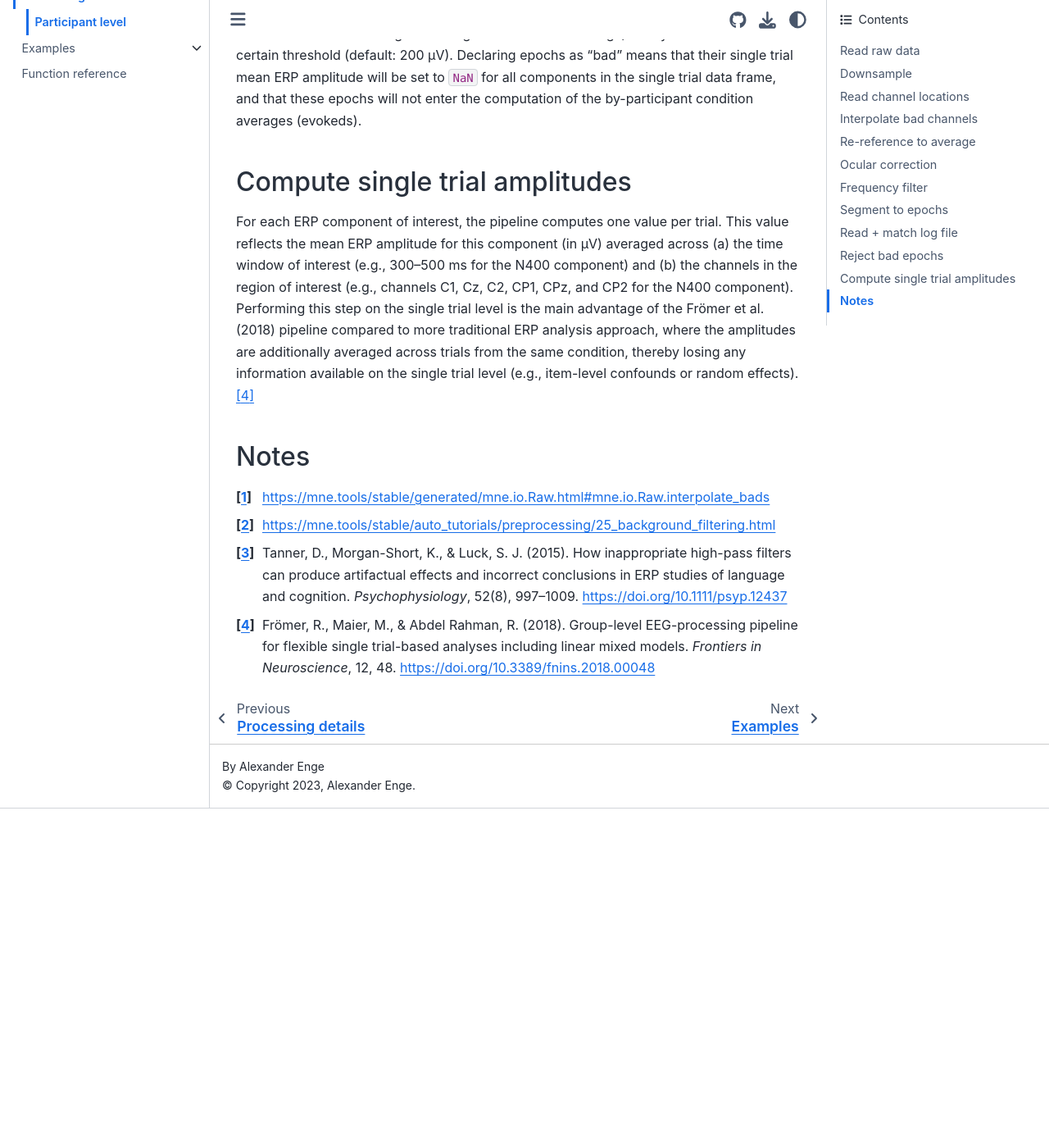
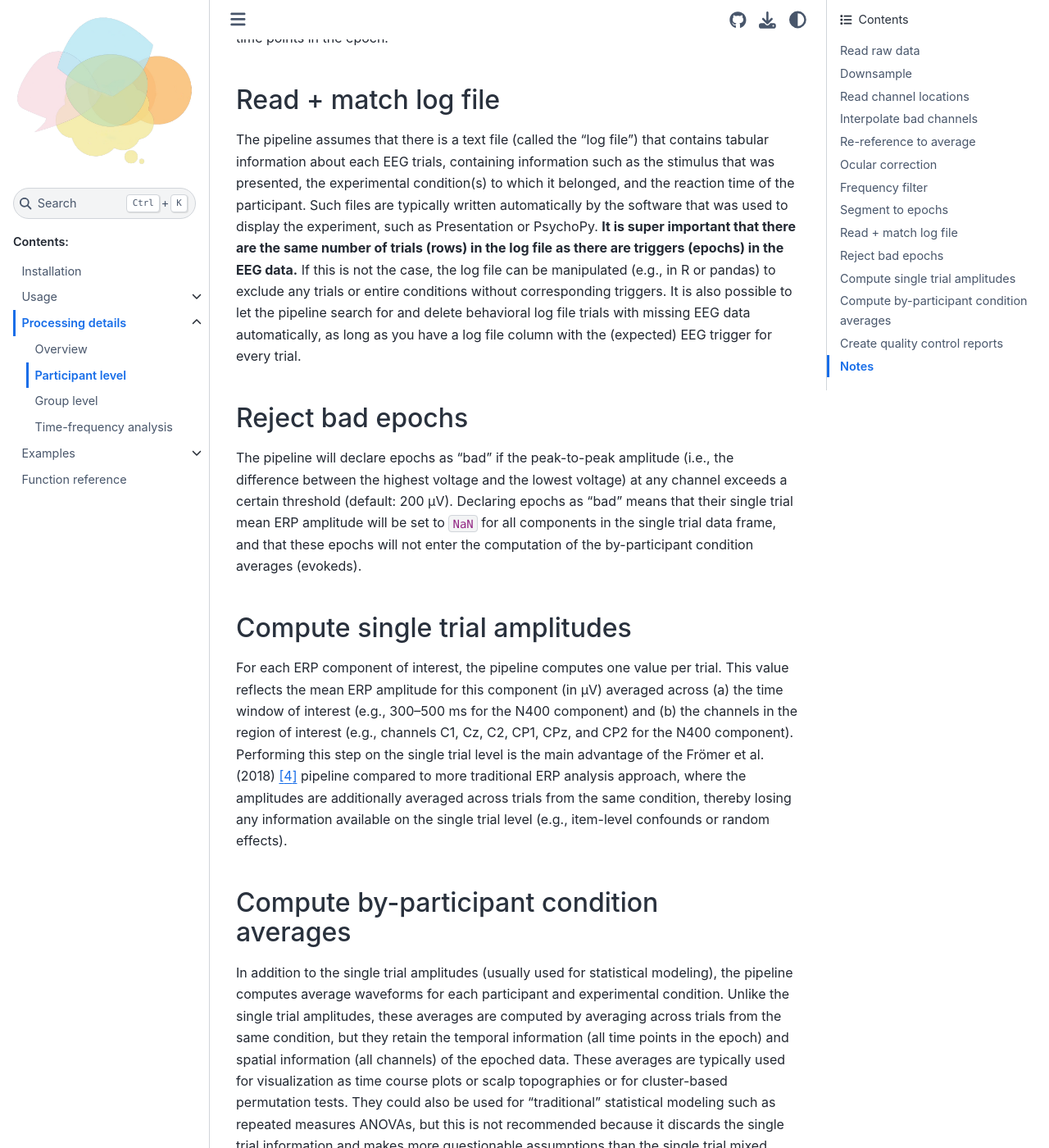
Before and after one commit to alexenge/hu-neuro-pipeline, a Sphinx documentation site: the page built from doc/processing_participant.rst, in a window 1280 px wide and 1400 px high, scrolled down 2751 px. Shown: the whole window at 82% size. Built offline with Sphinx 7.4.7 and the Sphinx Book theme 1.1.4, drawn with Linux system fonts in a browser that asks for light colours; pages that are not in the unit, such as notebooks, are missing from menus; the version number could not be read and is left out; before the commit the page ends 3737 px from its top, so only the background shows below that; some of the changed text lies outside the part shown.

```diff
--- a/doc/participant.rst
+++ b/doc/processing_participant.rst
@@ -80,7 +84,22 @@ Compute single trial amplitudes
 
 For each ERP component of interest, the pipeline computes one value per trial.
 This value reflects the mean ERP amplitude for this component (in µV) averaged across (a) the time window of interest (e.g., 300--500 ms for the N400 component) and (b) the channels in the region of interest (e.g., channels C1, Cz, C2, CP1, CPz, and CP2 for the N400 component).
-Performing this step on the single trial level is the main advantage of the Frömer et al. (2018) pipeline compared to more traditional ERP analysis approach, where the amplitudes are additionally averaged across trials from the same condition, thereby losing any information available on the single trial level (e.g., item-level confounds or random effects). [#]_
+Performing this step on the single trial level is the main advantage of the Frömer et al. (2018) [#]_ pipeline compared to more traditional ERP analysis approach, where the amplitudes are additionally averaged across trials from the same condition, thereby losing any information available on the single trial level (e.g., item-level confounds or random effects).
+
+Compute by-participant condition averages
+-----------------------------------------
+
+In addition to the single trial amplitudes (usually used for statistical modeling), the pipeline computes average waveforms for each participant and experimental condition.
+Unlike the single trial amplitudes, these averages are computed by averaging across trials from the same condition, but they retain the temporal information (all time points in the epoch) and spatial information (all channels) of the epoched data.
+These averages are typically used for visualization as time course plots or scalp topographies or for cluster-based permutation tests.
+They could also be used for "traditional" statistical modeling such as repeated measures ANOVAs, but this is not recommended because it discards the single trial information and makes more questionable assumptions than the single trial mixed modeling approach.
+
+Create quality control reports
+------------------------------
+
+Optionally, the pipeline creates one quality control (QC) report file in HTML format for each participant.
+This contains plots of the data before and after preprocessing as well as some summary statistics and metadata.
+It is especially recommended to check these reports when using ICA for artifact correction, to confirm that the automatic component detection algorithm has indeed indentified plausible eye blink and eye movement components.
 
 Notes
 -----
--- /dev/null
+++ b/doc/processing_tfr.rst
@@ -0,0 +1,8 @@
+Time-frequency analysis
+=======================
+
+.. contents::
+    :depth: 2
+    :backlinks: none
+
+*Work in progress*
--- a/doc/usage.rst
+++ b/doc/usage.rst
@@ -4,5 +4,6 @@ Usage
 .. toctree::
    :maxdepth: 2
 
-   quickstart
-   inputs
+   usage_quickstart
+   usage_inputs
+   usage_outputs
--- a/doc/quickstart.rst
+++ b/doc/usage_quickstart.rst
@@ -1,5 +1,9 @@
 Quickstart
 ==========
+
+.. contents::
+    :depth: 2
+    :backlinks: none
 
 For Python users
 ----------------
```
Also changed, not shown: other parts of doc/processing_participant.rst (+4 -0 lines), doc/installation.rst (+5 -2 lines), doc/processing.rst (+4 -8 lines), doc/processing_group.rst (added, +29 -0 lines), doc/processing_overview.rst (added, +10 -0 lines), doc/usage_outputs.rst (added, +8 -0 lines), doc/usage_inputs.rst (renamed from doc/inputs.rst).
